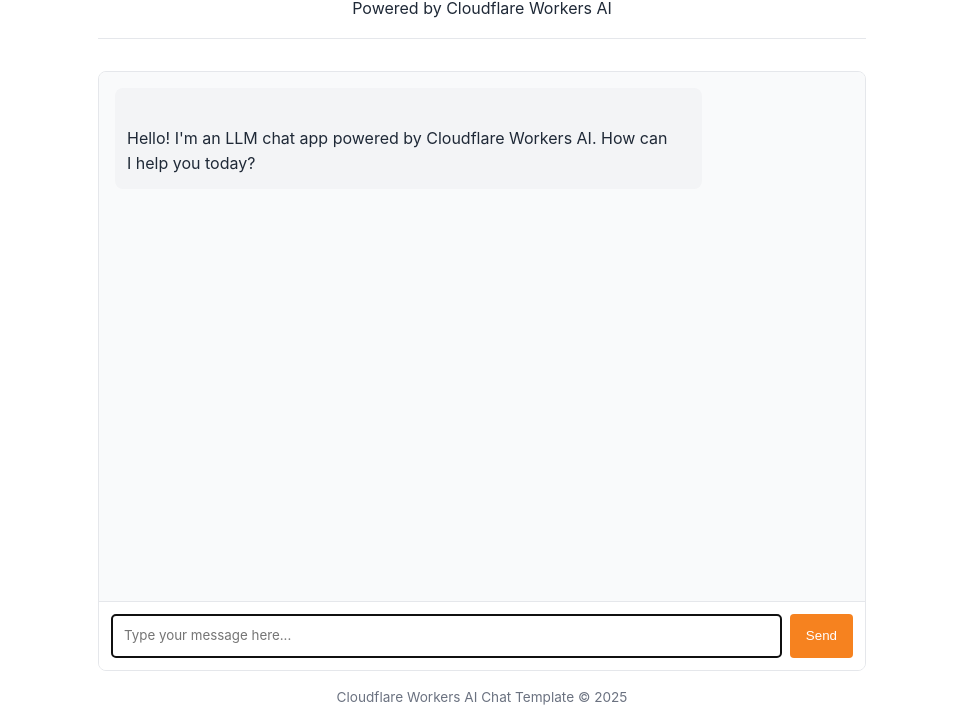
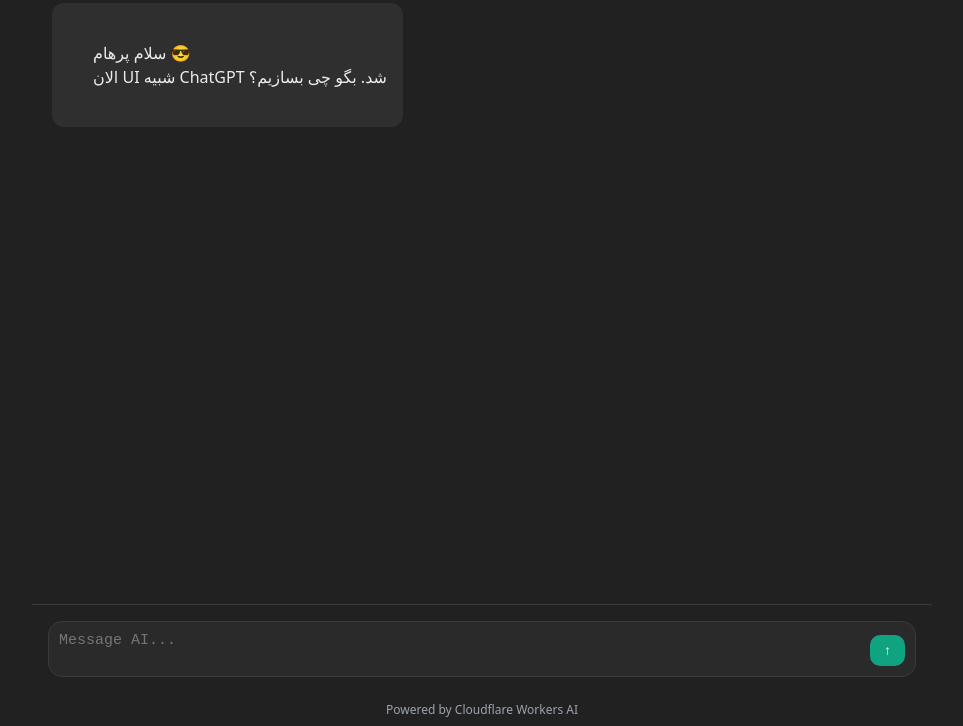
Before and after one commit to padarham9-ui/llm-chat-app-template, a website: page public/index.html in a window 1280 px wide. Shown: the part 74-800 px from the top of the page, without its empty margins (158-1121 px from the left). Drawn offline with Linux system fonts and the light colour scheme.

Commit message:
Update index.html

```diff
--- a/public/index.html
+++ b/public/index.html
@@ -3,181 +3,175 @@
 <head>
 <meta charset="UTF-8" />
 <meta name="viewport" content="width=device-width, initial-scale=1.0" />
-		<title>LLM Chat App</title>
+<title>AI Chat</title>
+
 <style>
-			:root {
-				--primary-color: #f6821f;
-				--primary-hover: #e67e22;
-				--light-bg: #f9fafb;
-				--border-color: #e5e7eb;
-				--text-color: #1f2937;
-				--text-light: #6b7280;
-				--user-msg-bg: #fff2e6;
-				--assistant-msg-bg: #f3f4f6;
+:root{
+  --bg:#212121;
+  --sidebar:#171717;
+  --assistant:#2f2f2f;
+  --user:#3b3b3b;
+  --input:#2a2a2a;
+  --border:#3a3a3a;
+  --text:#ececec;
+  --sub:#9ca3af;
+  --accent:#10a37f;
 }
 
-			* {
-				box-sizing: border-box;
-				margin: 0;
-				padding: 0;
+*{box-sizing:border-box;margin:0;padding:0}
+
+body{
+  font-family:system-ui,-apple-system,Segoe UI,Roboto;
+  background:var(--bg);
+  color:var(--text);
+  height:100vh;
+  display:flex;
 }
 
-			body {
-				font-family:
-					-apple-system, BlinkMacSystemFont, "Segoe UI", Roboto, Oxygen, Ubuntu,
-					Cantarell, sans-serif;
-				line-height: 1.6;
-				color: var(--text-color);
-				max-width: 800px;
-				margin: 0 auto;
-				padding: 1rem;
+.chat-wrapper{
+  display:flex;
+  flex-direction:column;
+  width:100%;
+  max-width:900px;
+  margin:auto;
+  height:100vh;
 }
 
-			header {
-				text-align: center;
-				margin-bottom: 2rem;
-				padding: 1rem 0;
-				border-bottom: 1px solid var(--border-color);
+header{
+  padding:16px;
+  text-align:center;
+  border-bottom:1px solid var(--border);
+  font-weight:600;
+  font-size:18px;
 }
 
-			h1 {
-				font-size: 1.5rem;
-				color: var(--primary-color);
+.chat-messages{
+  flex:1;
+  overflow-y:auto;
+  padding:20px;
+  display:flex;
+  flex-direction:column;
+  gap:18px;
 }
 
-			.chat-container {
-				display: flex;
-				flex-direction: column;
-				height: calc(100vh - 200px);
-				min-height: 400px;
-				border: 1px solid var(--border-color);
-				border-radius: 8px;
-				overflow: hidden;
+.message{
+  display:flex;
+  gap:12px;
+  max-width:100%;
 }
 
-			.chat-messages {
-				flex: 1;
-				overflow-y: auto;
-				padding: 1rem;
-				background-color: var(--light-bg);
+.message-content{
+  padding:14px 16px;
+  border-radius:12px;
+  line-height:1.5;
+  white-space:pre-wrap;
+  word-break:break-word;
 }
 
-			.message {
-				margin-bottom: 1rem;
-				padding: 0.75rem;
-				border-radius: 8px;
-				max-width: 80%;
+.assistant{
+  justify-content:flex-start;
 }
 
-			.message p {
-				white-space: pre-line;
-				margin: 0;
-				overflow-wrap: anywhere;
+.assistant .message-content{
+  background:var(--assistant);
 }
 
-			.user-message {
-				background-color: var(--user-msg-bg);
-				align-self: flex-end;
-				margin-left: auto;
+.user{
+  justify-content:flex-end;
 }
 
-			.assistant-message {
-				background-color: var(--assistant-msg-bg);
-				align-self: flex-start;
+.user .message-content{
+  background:var(--user);
 }
 
-			.message-input {
-				display: flex;
-				padding: 0.75rem;
-				border-top: 1px solid var(--border-color);
-				background-color: white;
+.typing{
+  font-size:14px;
+  color:var(--sub);
+  padding-left:6px;
 }
 
-			#user-input {
-				flex: 1;
-				padding: 0.75rem;
-				border: 1px solid var(--border-color);
-				border-radius: 4px;
-				font-family: inherit;
-				resize: none;
-				min-height: 44px;
+.input-area{
+  border-top:1px solid var(--border);
+  padding:16px;
+  background:var(--bg);
 }
 
-			#send-button {
-				margin-left: 0.5rem;
-				padding: 0 1rem;
-				background-color: var(--primary-color);
-				color: white;
-				border: none;
-				border-radius: 4px;
-				cursor: pointer;
-				transition: background-color 0.2s;
+.input-box{
+  display:flex;
+  align-items:flex-end;
+  background:var(--input);
+  border:1px solid var(--border);
+  border-radius:14px;
+  padding:10px;
 }
 
-			#send-button:hover {
-				background-color: var(--primary-hover);
+textarea{
+  flex:1;
+  background:transparent;
+  border:none;
+  outline:none;
+  resize:none;
+  color:var(--text);
+  font-size:15px;
+  max-height:200px;
 }
 
-			#send-button:disabled {
-				background-color: var(--text-light);
-				cursor: not-allowed;
+button{
+  background:var(--accent);
+  border:none;
+  color:white;
+  padding:8px 14px;
+  border-radius:10px;
+  cursor:pointer;
+  font-weight:600;
+  margin-left:8px;
+  transition:.2s;
 }
 
-			.typing-indicator {
-				display: none;
-				font-style: italic;
-				color: var(--text-light);
-				padding: 1rem;
+button:hover{
+  opacity:.85;
 }
 
-			.typing-indicator.visible {
-				display: block;
-			}
-
-			footer {
-				margin-top: 1rem;
-				text-align: center;
-				font-size: 0.85rem;
-				color: var(--text-light);
+footer{
+  text-align:center;
+  font-size:12px;
+  color:var(--sub);
+  padding:8px;
 }
 </style>
 </head>
+
 <body>
+
+<div class="chat-wrapper">
+
 <header>
-			<h1>Cloudflare AI Chat</h1>
-			<p>Powered by Cloudflare Workers AI</p>
+  Cloudflare AI Chat
 </header>
 
-		<div class="chat-container">
 <div id="chat-messages" class="chat-messages">
-				<div class="message assistant-message">
-					<p>
-						Hello! I'm an LLM chat app powered by Cloudflare Workers AI. How can
-						I help you today?
-					</p>
+  <div class="message assistant">
+    <div class="message-content">
+      سلام پرهام 😎
+      الان UI شبیه ChatGPT شد. بگو چی بسازیم؟
+    </div>
   </div>
 </div>
 
-			<div class="typing-indicator" id="typing-indicator">
-				AI is thinking...
-			</div>
-
-			<div class="message-input">
-				<textarea
-					id="user-input"
-					placeholder="Type your message here..."
-					rows="1"
-					autofocus
-				></textarea>
-				<button id="send-button">Send</button>
+<div class="input-area">
+  <div class="input-box">
+    <textarea id="user-input" placeholder="Message AI..."></textarea>
+    <button id="send-button">↑</button>
   </div>
 </div>
 
 <footer>
-			<p>Cloudflare Workers AI Chat Template &copy; 2025</p>
+  Powered by Cloudflare Workers AI
 </footer>
 
-		<!-- Chat app script -->
+</div>
+
 <script src="chat.js"></script>
+
 </body>
 </html>
```
Lines whose indentation alone changed are shown as unchanged.
